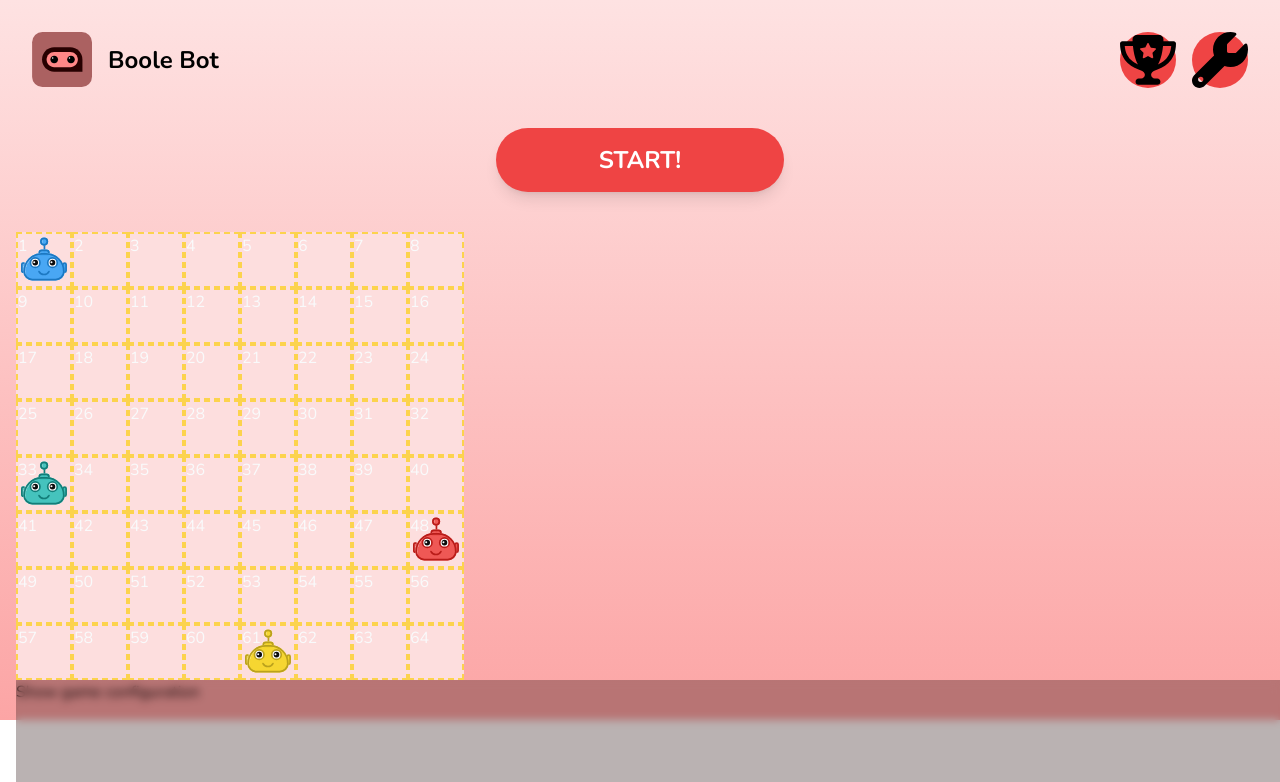
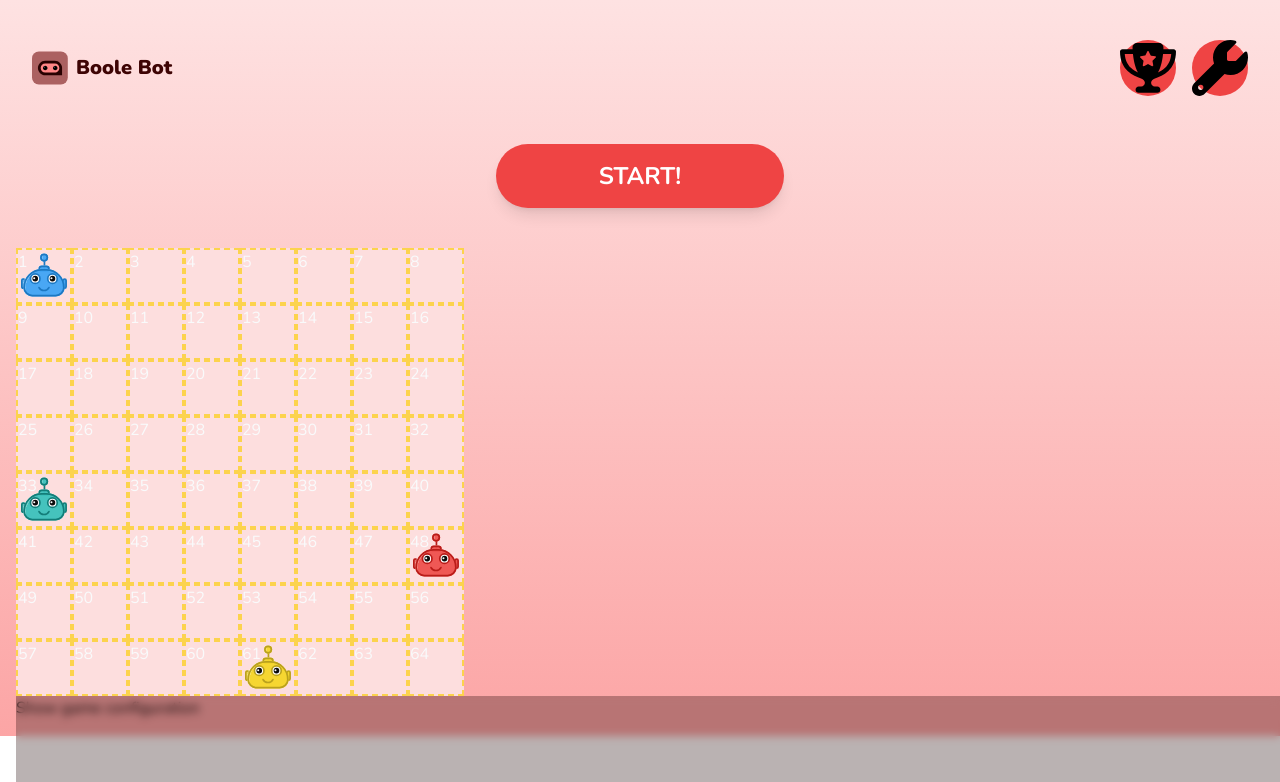
Before and after one commit to chingu-voyages/v44-tier2-team-11, a React (Vite) app: page / in a window 1280 px wide. Shown: the top 782 px of the page. Built offline with nearby package versions, Linux system fonts and the light colour scheme.

Commit message:
Adjust logo

```diff
--- a/src/components/arena/Nav.jsx
+++ b/src/components/arena/Nav.jsx
@@ -9,8 +9,12 @@ const Nav = () => {
     <>
       <div className="flex items-center justify-between px-4 pt-4">
         <div className="flex items-center">
-          <LogoIcon size={60} />
-          <div className="text-270000 ml-4 text-2xl font-bold">Boole Bot</div>
+          <span className="flex w-9">
+            <LogoIcon />
+          </span>
+          <div className="ml-2 text-xl font-black text-primary-900">
+            Boole Bot
+          </div>
         </div>
         <div className="flex flex-row">
           <button className="mr-4 flex h-14 w-14 items-center justify-center rounded-full bg-red-500 text-white">
--- a/src/components/icons/LogoIcon.jsx
+++ b/src/components/icons/LogoIcon.jsx
@@ -1,54 +1,39 @@
-import PropTypes from 'prop-types';
-
-function LogoIcon({size}) {
+function LogoIcon() {
   return (
-    <>
     <svg
-        width={size}
-        height="auto"
-        viewBox="0 0 316 290"
+      width="79"
+      height="72"
+      viewBox="0 0 79 72"
       fill="none"
       xmlns="http://www.w3.org/2000/svg"
     >
-        <rect
-          x="0.54541"
-          y="0.416687"
-          width="315.455"
-          height="289.167"
-          rx="54"
-          fill="#AB6161"
-        />
+      <rect width="78.5455" height="72" rx="15" fill="#AB6161" />
       <path
-          d="M52.7561 145C52.7561 109.511 81.5259 80.7408 117.015 80.7408H201.356C236.845 80.7408 265.615 109.511 265.615 145V209.259H117.015C81.5259 209.259 52.7561 180.49 52.7561 145Z"
+        d="M13 36C13 27.1634 20.1634 20 29 20H50C58.8366 20 66 27.1634 66 36V52H29C20.1634 52 13 44.8366 13 36Z"
         fill="#270000"
       />
       <path
-          d="M201.356 104.838H117.015C94.8344 104.838 76.8533 122.819 76.8533 145C76.8533 167.181 94.8344 185.162 117.015 185.162H201.356C223.536 185.162 241.518 167.181 241.518 145C241.518 122.819 223.536 104.838 201.356 104.838Z"
+        d="M50 26H29C23.4772 26 19 30.4772 19 36C19 41.5228 23.4772 46 29 46H50C55.5228 46 60 41.5228 60 36C60 30.4772 55.5228 26 50 26Z"
         fill="#FF8787"
       />
       <path
-          d="M117.015 165.081C128.106 165.081 137.096 156.091 137.096 145C137.096 133.91 128.106 124.919 117.015 124.919C105.925 124.919 96.9343 133.91 96.9343 145C96.9343 156.091 105.925 165.081 117.015 165.081Z"
+        d="M29 41C31.7614 41 34 38.7614 34 36C34 33.2386 31.7614 31 29 31C26.2386 31 24 33.2386 24 36C24 38.7614 26.2386 41 29 41Z"
         fill="black"
       />
       <path
-          d="M108.983 140.984C111.201 140.984 112.999 139.186 112.999 136.968C112.999 134.75 111.201 132.951 108.983 132.951C106.765 132.951 104.967 134.75 104.967 136.968C104.967 139.186 106.765 140.984 108.983 140.984Z"
+        d="M27 35C27.5523 35 28 34.5523 28 34C28 33.4477 27.5523 33 27 33C26.4477 33 26 33.4477 26 34C26 34.5523 26.4477 35 27 35Z"
         fill="white"
       />
       <path
-          d="M205.372 165.081C216.462 165.081 225.453 156.091 225.453 145C225.453 133.91 216.462 124.919 205.372 124.919C194.281 124.919 185.291 133.91 185.291 145C185.291 156.091 194.281 165.081 205.372 165.081Z"
+        d="M51 41C53.7614 41 56 38.7614 56 36C56 33.2386 53.7614 31 51 31C48.2386 31 46 33.2386 46 36C46 38.7614 48.2386 41 51 41Z"
         fill="black"
       />
       <path
-          d="M197.339 140.984C199.558 140.984 201.356 139.186 201.356 136.968C201.356 134.75 199.558 132.951 197.339 132.951C195.121 132.951 193.323 134.75 193.323 136.968C193.323 139.186 195.121 140.984 197.339 140.984Z"
+        d="M49 35C49.5523 35 50 34.5523 50 34C50 33.4477 49.5523 33 49 33C48.4477 33 48 33.4477 48 34C48 34.5523 48.4477 35 49 35Z"
         fill="white"
       />
     </svg>
-    </>
   );
 }
 
-LogoIcon.propTypes = {
-  size: PropTypes.number
-};
-
 export default LogoIcon;
```
Lines whose indentation alone changed are shown as unchanged.
